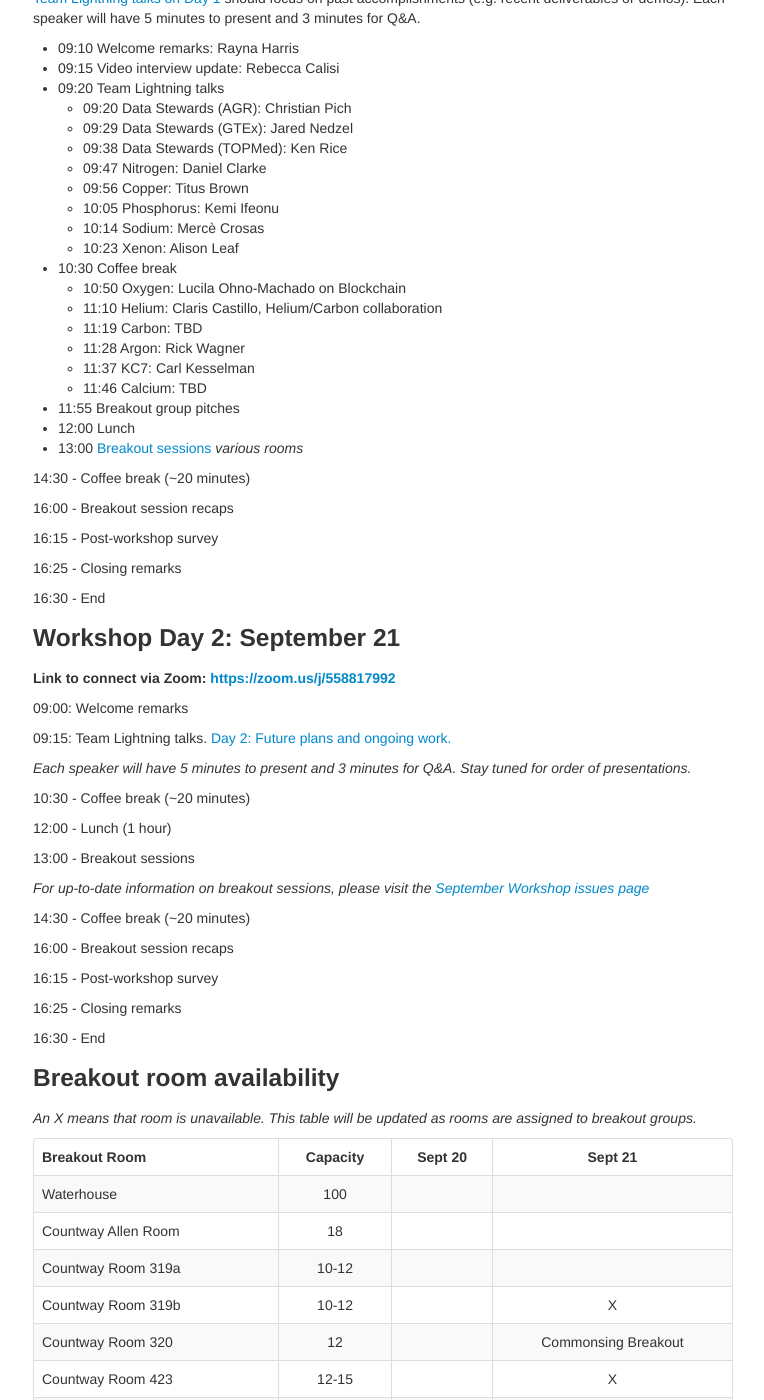
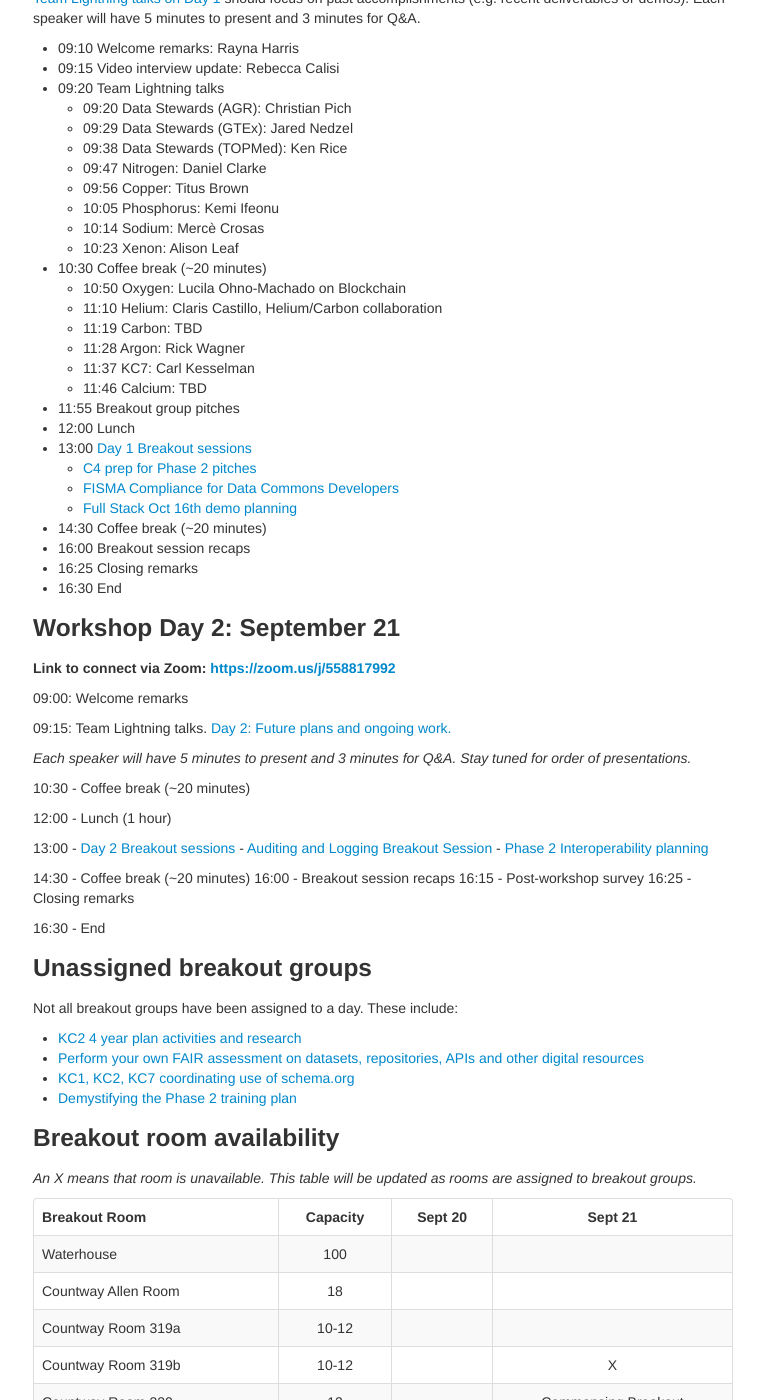
Before and after one commit to dcppc/2018-september-workshop, a Jekyll site: the page built from docs/agenda.md, in a window 1280 px wide and 1400 px high, scrolled down 620 px. Shown: the whole window, without its empty margins (257-1021 px from the left). Built offline with Jekyll 4.4.1, drawn with Linux system fonts in a browser that asks for light colours.

Commit message:
add all assigned and unassigned breakouts

```diff
--- a/docs/agenda.md
+++ b/docs/agenda.md
@@ -23,7 +23,6 @@ Sept 21 | 9-5 | Commonsing meeting | Countway 403 and 320
 
 [Team Lightning talks on Day 1](https://github.com/dcppc/2018-september-workshop/issues/4) should focus on past accomplishments (e.g. recent deliverables or demos). Each speaker will have 5 minutes to present and 3 minutes for Q&A.
 
-
 - 09:10 Welcome remarks: Rayna Harris
 - 09:15 Video interview update: Rebecca Calisi
 - 09:20 Team Lightning talks
@@ -35,7 +34,7 @@ Sept 21 | 9-5 | Commonsing meeting | Countway 403 and 320
 	- 10:05 Phosphorus: Kemi Ifeonu
 	- 10:14 Sodium: Mercè Crosas
 	- 10:23 Xenon: Alison Leaf
-- 10:30 Coffee break
+- 10:30 Coffee break (~20 minutes)
 	- 10:50 Oxygen: Lucila Ohno-Machado on Blockchain
 	- 11:10 Helium: Claris Castillo, Helium/Carbon collaboration
 	- 11:19 Carbon: TBD
@@ -44,17 +43,14 @@ Sept 21 | 9-5 | Commonsing meeting | Countway 403 and 320
 	- 11:46 Calcium: TBD
 - 11:55 Breakout group pitches
 - 12:00 Lunch
-- 13:00 [Breakout sessions](https://github.com/dcppc/2018-september-workshop/issues) _various rooms_
-
-14:30 - Coffee break (~20 minutes)
-
-16:00 - Breakout session recaps
-
-16:15 - Post-workshop survey
-
-16:25 - Closing remarks
-
-16:30 - End
+- 13:00 [Day 1 Breakout sessions](https://github.com/dcppc/2018-september-workshop/issues)
+	- [C4 prep for Phase 2 pitches](https://github.com/dcppc/2018-september-workshop/issues/2)
+	- [FISMA Compliance for Data Commons Developers](https://github.com/dcppc/2018-september-workshop/issues/12)
+	- [Full Stack Oct 16th demo planning](https://github.com/dcppc/2018-september-workshop/issues/25)
+- 14:30  Coffee break (~20 minutes)
+- 16:00  Breakout session recaps
+- 16:25  Closing remarks
+- 16:30  End
 
 
 ### Workshop Day 2: September 21
@@ -72,19 +68,24 @@ Stay tuned for order of presentations._
 
 12:00 -  Lunch (1 hour)
 
-13:00 -  Breakout sessions
-
-_For up-to-date information on breakout sessions, please visit the [September Workshop issues page](https://github.com/dcppc/2018-september-workshop/issues)_
+13:00 -  [Day 2 Breakout sessions](https://github.com/dcppc/2018-september-workshop/issues)
+	- [Auditing and Logging Breakout Session](https://github.com/dcppc/2018-september-workshop/issues/10)
+	- [Phase 2 Interoperability planning](https://github.com/dcppc/2018-september-workshop/issues/23)
 
 14:30 - Coffee break (~20 minutes)
-
 16:00 - Breakout session recaps
-
 16:15 - Post-workshop survey
-
 16:25 - Closing remarks
 
 16:30 - End
+
+### Unassigned breakout groups
+
+Not all breakout groups have been assigned to a day. These include:
+- [KC2 4 year plan activities and research](https://github.com/dcppc/2018-september-workshop/issues/9)
+- [Perform your own FAIR assessment on datasets, repositories, APIs and other digital resources](https://github.com/dcppc/2018-september-workshop/issues/11)
+- [KC1, KC2, KC7 coordinating use of schema.org](https://github.com/dcppc/2018-september-workshop/issues/22)
+- [Demystifying the Phase 2 training plan](https://github.com/dcppc/2018-september-workshop/issues/26)
 
 ### Breakout room availability
 
```
